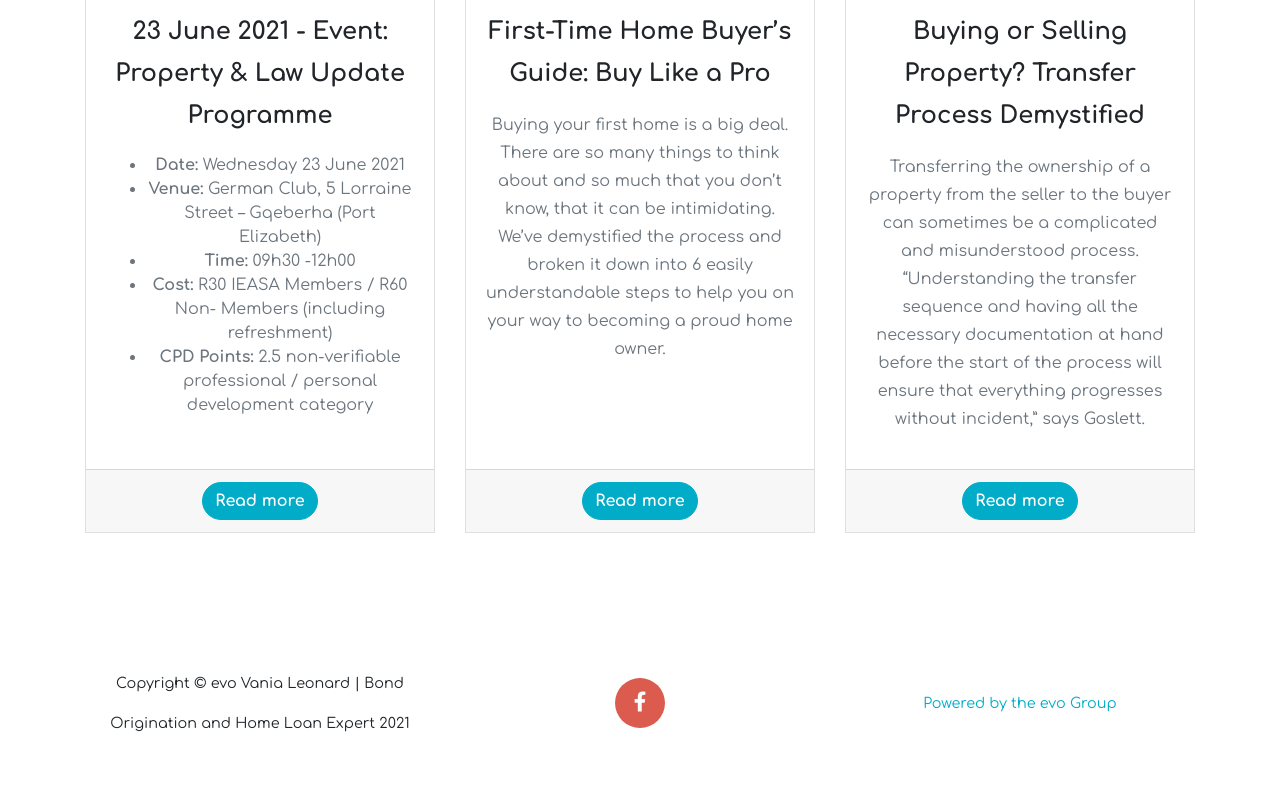
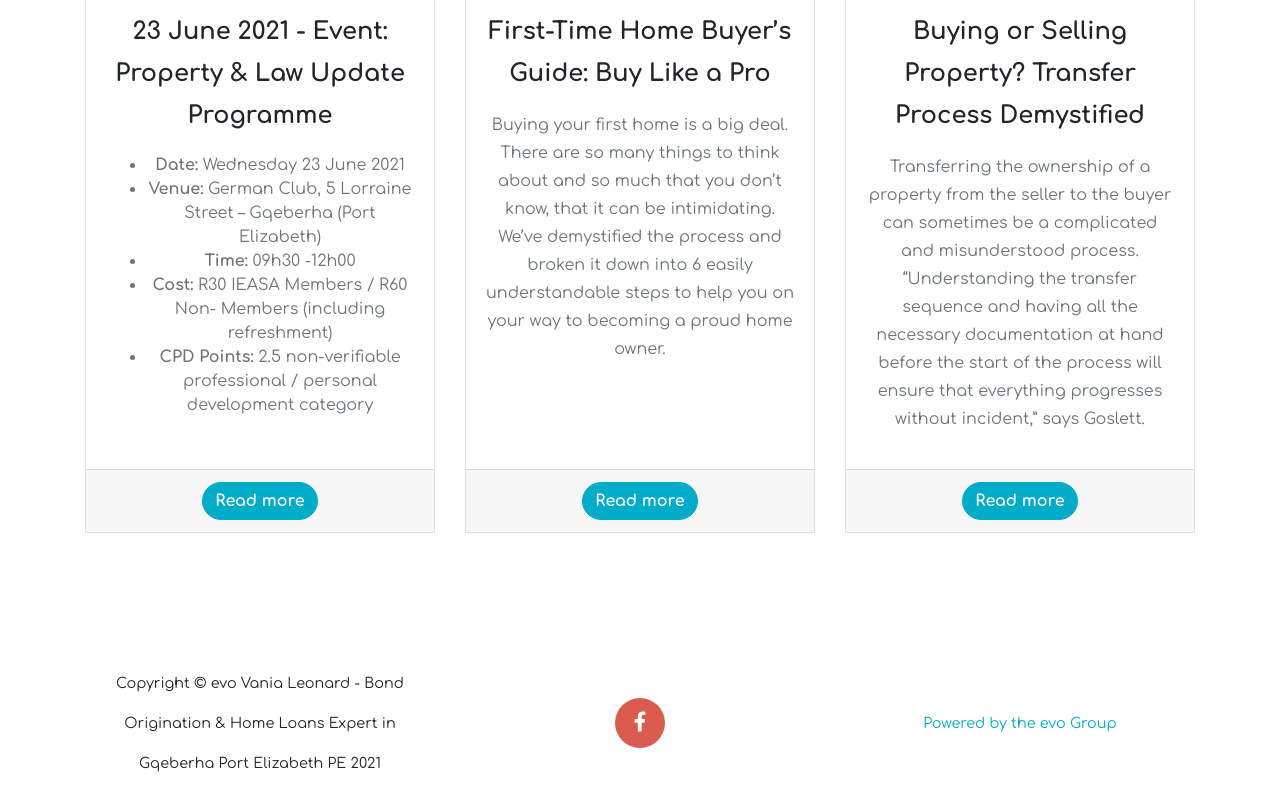
Before and after one commit to Intellify-Cloud/ev-vani, a Jekyll site: the page built from index.md, in a window 1280 px wide and 900 px high, scrolled down 6404 px, cut to the strip 87-898 px from the top of the window. Built offline with Jekyll 4.4.1, drawn with Linux system fonts in a browser that asks for light colours; before the commit the page ends 7264 px from its top, so only the background shows below that; part of the change alters nothing that is shown.

Commit message:
0508.0809

```diff
--- a/_config.yml
+++ b/_config.yml
@@ -1,12 +1,12 @@
 baseurl: "https://www.evovanialeonard.co.za"
 
-title      : evo Vania Leonard   |    Bond Origination and Home Loan Expert
+title      : evo Vania Leonard - Bond Origination & Home Loans Expert in Gqeberha Port Elizabeth PE
 email      : vania.leonard@evogroup.co.za
-description: A seasoned property professional with 28 years of experience in many aspects of the property industry from sales to finance. Specializing in bond finance and origination, I am committed to excellent client service, building long-term relationships and always focus on the client's best interests rather than my own personal gain.
+description: Contact evo Vania Leonard from Gqeberha, Port Elizabeth to help you with home loan. Vania is a seasoned property professional in mortgages and property finance with 28 years of experience. Vania's experience ranges from sales to finance and she specializes in bonds, homeloans and origination. Vania is committed to excellent client service, building long-term relationships..
 author     : Eben Roux / Pieter Oosthuizen
 
 analytics:
-  google:
+  google: G-Z72P29Y4YF
 
 collections:
   portfolio:
```
